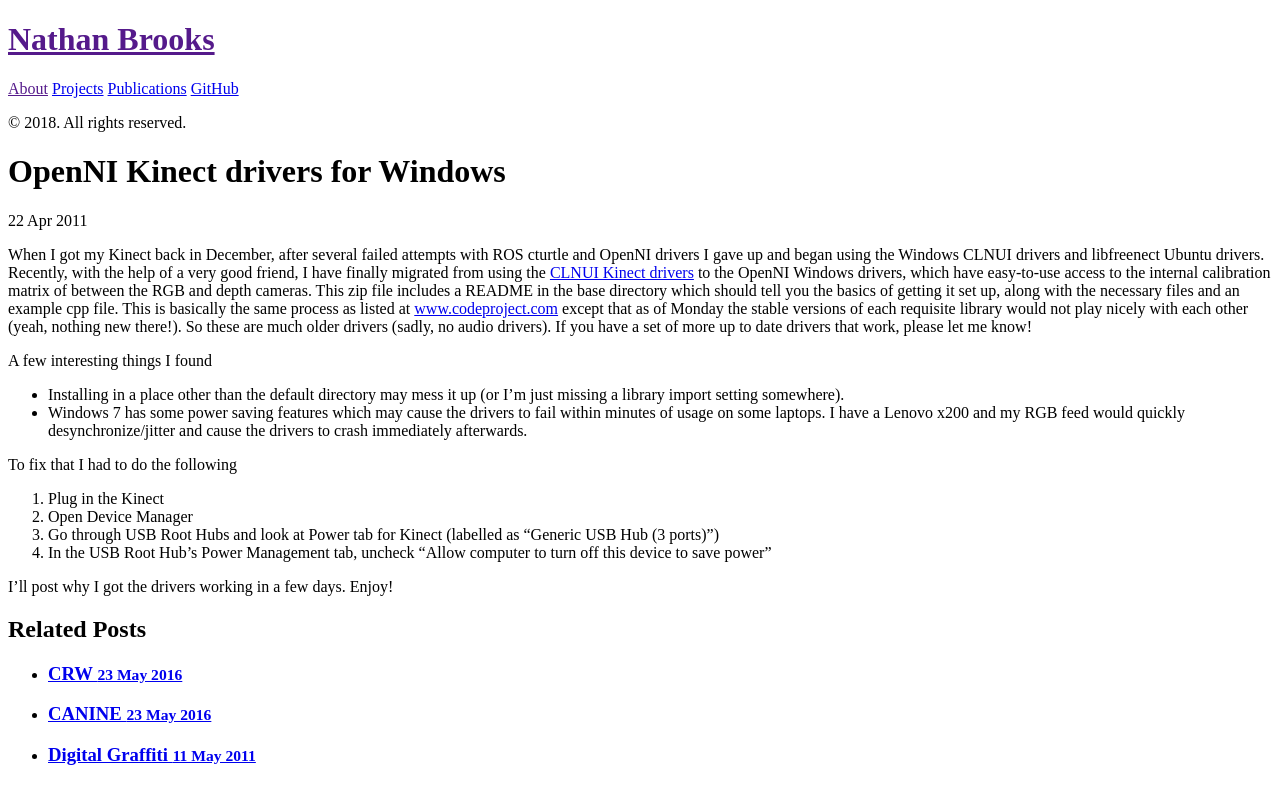
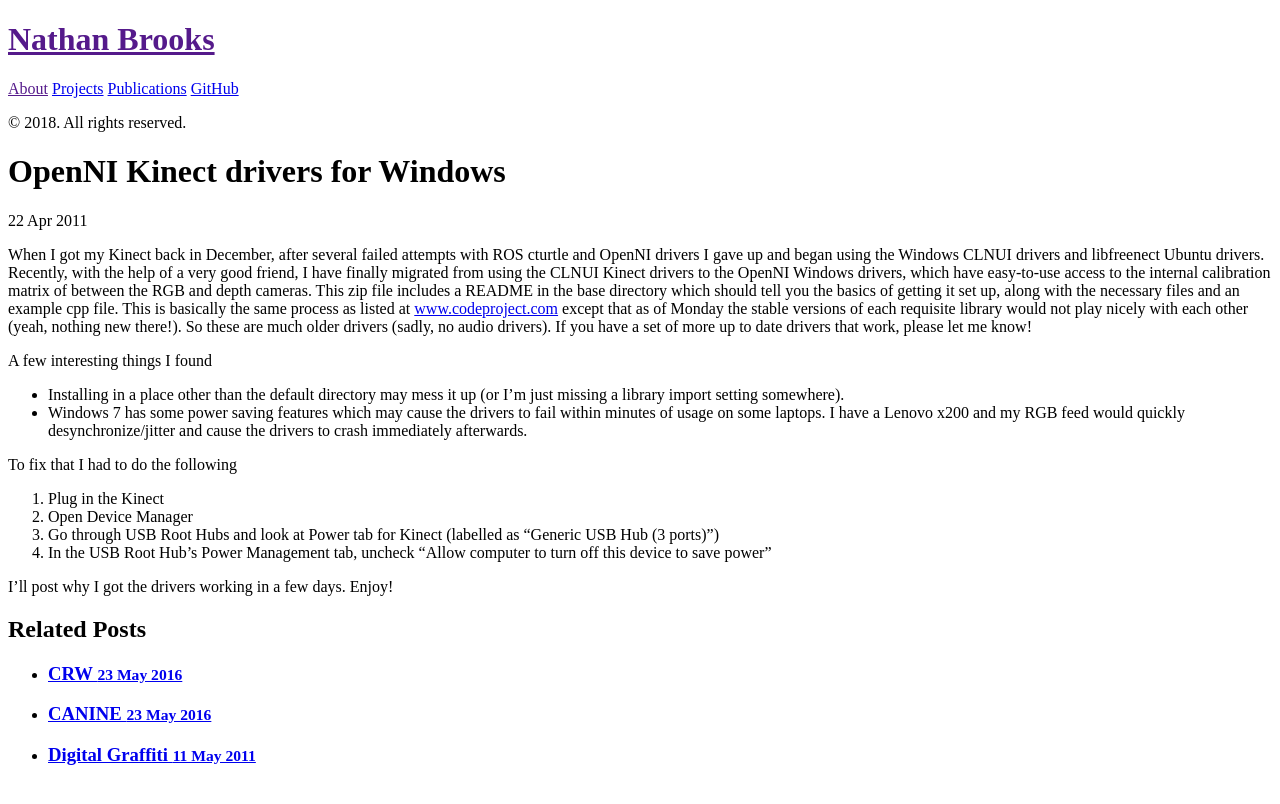
Before and after one commit to nbbrooks/nbbrooks.github.io, a Jekyll site: the page built from _posts/2011-04-22-kinect-drivers.md, in a window 1280 px wide. Shown: the top 804 px of the page. Built offline with Jekyll 4.4.1, drawn with Linux system fonts in a browser that asks for light colours; Markdown is read by kramdown in place of the engine named in the settings; some of the changed lines change nothing that is shown.

Commit message:
Removed zip file link

```diff
--- a/_posts/2011-04-22-kinect-drivers.md
+++ b/_posts/2011-04-22-kinect-drivers.md
@@ -4,7 +4,7 @@ title: OpenNI Kinect drivers for Windows
 categories: research
 ---
 
-When I got my Kinect back in December, after several failed attempts with ROS cturtle and OpenNI drivers I gave up and began using the Windows CLNUI drivers and libfreenect Ubuntu drivers. Recently, with the help of a very good friend, I have finally migrated from using the [CLNUI Kinect drivers]({{ "/assets/kinect-drivers.zip" | absolute_url }}) to the OpenNI Windows drivers, which have easy-to-use access to the internal calibration matrix of between the RGB and depth cameras. This zip file includes a README in the base directory which should tell you the basics of getting it set up, along with the necessary files and an example cpp file. This is basically the same process as listed at [www.codeproject.com](http://www.codeproject.com/Articles/148251/How-to-Successfully-Install-Kinect-on-Windows-Open.aspx) except that as of Monday the stable versions of each requisite library would not play nicely with each other (yeah, nothing new there!). So these are much older drivers (sadly, no audio drivers). If you have a set of more up to date drivers that work, please let me know!
+When I got my Kinect back in December, after several failed attempts with ROS cturtle and OpenNI drivers I gave up and began using the Windows CLNUI drivers and libfreenect Ubuntu drivers. Recently, with the help of a very good friend, I have finally migrated from using the {% comment %}[CLNUI Kinect drivers]({{ "/assets/kinect-drivers.zip" | absolute_url }}) {% endcomment %} CLNUI Kinect drivers to the OpenNI Windows drivers, which have easy-to-use access to the internal calibration matrix of between the RGB and depth cameras. This zip file includes a README in the base directory which should tell you the basics of getting it set up, along with the necessary files and an example cpp file. This is basically the same process as listed at [www.codeproject.com](http://www.codeproject.com/Articles/148251/How-to-Successfully-Install-Kinect-on-Windows-Open.aspx) except that as of Monday the stable versions of each requisite library would not play nicely with each other (yeah, nothing new there!). So these are much older drivers (sadly, no audio drivers). If you have a set of more up to date drivers that work, please let me know!
 
 A few interesting things I found
 * Installing in a place other than the default directory may mess it up (or I’m just missing a library import setting somewhere).
```
